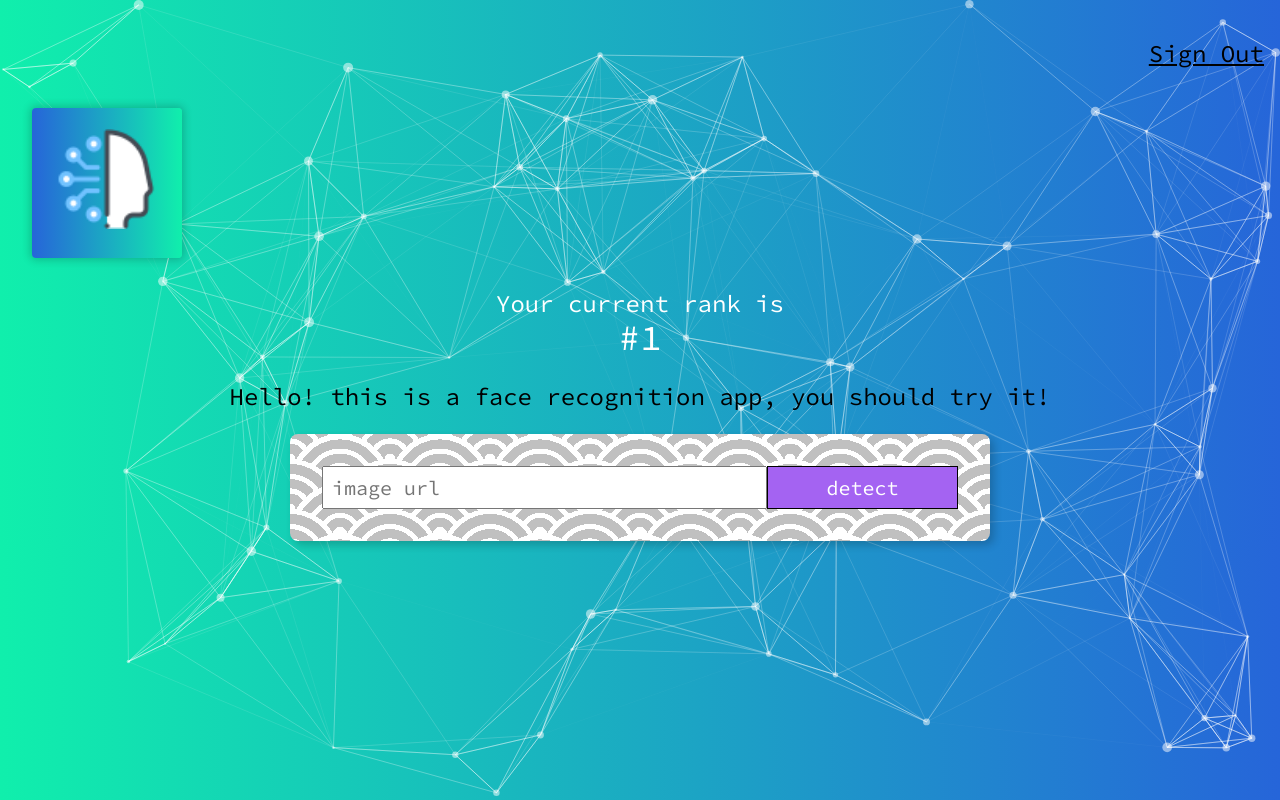
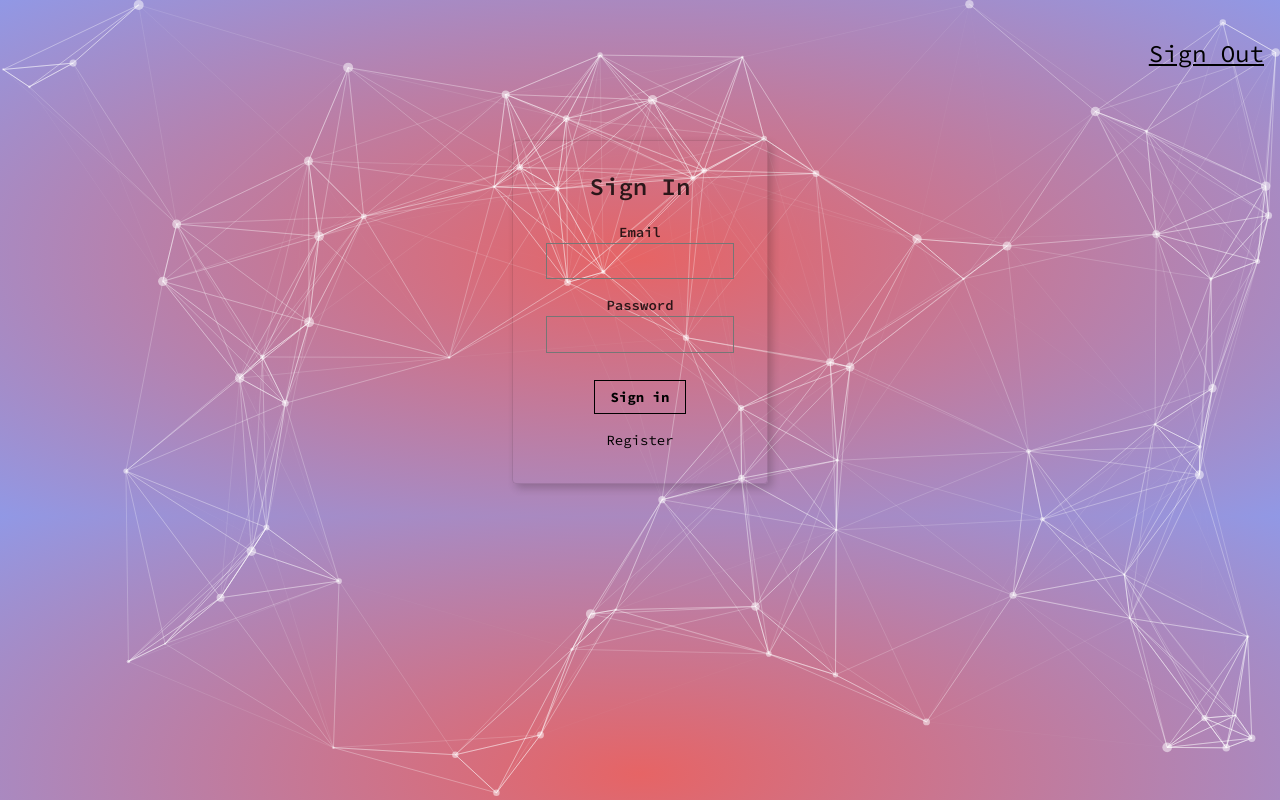
Before and after one commit to Sabmus/facerecognition, a React (Create React App) app: page / in a window 1280 px wide. Built offline with nearby package versions, Linux system fonts and the light colour scheme.

Commit message:
Working on routes

```diff
--- a/public/index.html
+++ b/public/index.html
@@ -24,7 +24,7 @@
       work correctly both with client-side routing and a non-root public URL.
       Learn how to configure a non-root public URL by running `npm run build`.
     -->
-    <title>React App</title>
+    <title>Face Recognition</title>
   </head>
   <body>
     <noscript>You need to enable JavaScript to run this app.</noscript>
--- a/src/App.js
+++ b/src/App.js
@@ -6,6 +6,7 @@
 import Rank from './components/rank/Rank';
 import ParticlesComponent from './components/particles/ParticlesComponent';
 import FaceRecognition from './components/prediction/FaceRecognition';
+import SignIn from './components/SignIn/SignIn';
 
 
 const USER_ID = 'sabmus';
@@ -23,8 +24,31 @@
     super();
     this.state = {
       input: "",
-      imageUrl: ""
+      imageUrl: "",
+      box: {},
+      route: "signedOut"
     }
+  }
+
+  boxFace = (results) => {
+    const regions = results.outputs[0].data.regions[0];
+    console.log(regions);
+    const image = document.querySelector("#inputImage");
+    const width = Number(image.width);
+    const height = Number(image.height);
+
+    return {
+      leftCol: width * regions.region_info.bounding_box.left_col,
+      topRow: height * regions.region_info.bounding_box.top_row,
+      rightCol: width - (width * regions.region_info.bounding_box.right_col),
+      bottomRow: height - (height * regions.region_info.bounding_box.bottom_row),
+      predictionValue: "value: " + regions.value
+    }
+  }
+
+  displayBoxFace = (calculatedBox) => {
+    console.log(calculatedBox);
+    this.setState({ box: calculatedBox });
   }
 
   onInputChange = (event) => {
@@ -33,7 +57,7 @@
   }
 
   onButtonSubmit = () => {
-    this.setState({ imageUrl: this.state.input })
+    this.setState({ imageUrl: this.state.input });
     console.log(this.state.imageUrl);
 
     const raw = JSON.stringify({
@@ -63,22 +87,33 @@
 
     fetch("https://api.clarifai.com/v2/models/" + MODEL_ID + "/versions/" + MODEL_VERSION_ID + "/outputs", requestOptions)
         .then(response => response.json())
-        .then(result => console.log(result.outputs[0].data.regions))
+        .then(result => this.displayBoxFace(this.boxFace(result)))
         .catch(error => console.log('error', error));
+  }
+
+  onRouteChange = (newRoute) => {
+    this.setState({ route: newRoute });
   }
 
   render () {
     return (
       <div className="App">
         <ParticlesComponent id="tsparticles" />
-        <Navigation />
+        <Navigation onRouteChange={ this.onRouteChange }/>
+
+        { this.state.route === "signedOut" ?
+            <SignIn onRouteChange={ this.onRouteChange }/> :
+            <>
               <Logo />
               <Rank />
               <ImageUrlInput
                 onInputChange={ this.onInputChange }
                 onButtonSubmit={ this.onButtonSubmit }
               />
-        <FaceRecognition image_url={ this.state.imageUrl }/>
+              <FaceRecognition image_url={ this.state.imageUrl } box={ this.state.box }/>
+            </>
+        }
+
       </div>
     );
   }
--- /dev/null
+++ b/src/components/SignIn/SignIn.js
@@ -0,0 +1,33 @@
+import React from "react";
+
+const SignIn = ({ onRouteChange }) => {
+    return (
+        <article className="br2 ba dark-gray b--black-10 mv4 w-100 w-50-m w-25-l mw5 center shadow-5">
+        <main className="pa4 black-80">
+            <div className="measure">
+                <fieldset id="sign_up" className="ba b--transparent ph0 mh0">
+                <legend className="f3 fw6 ph0 mh0">Sign In</legend>
+                <div className="mt3">
+                    <label className="db fw6 lh-copy f6" htmlFor="email-address">Email</label>
+                    <input className="pa2 input-reset ba bg-transparent hover-bg-black hover-white w-100" type="email" name="email-address"  id="email-address" />
+                </div>
+                <div className="mv3">
+                    <label className="db fw6 lh-copy f6" htmlFor="password">Password</label>
+                    <input className="b pa2 input-reset ba bg-transparent hover-bg-black hover-white w-100" type="password" name="password"  id="password" />
+                </div>
+                <label className="pa0 ma0 lh-copy f6 pointer"></label>
+                </fieldset>
+                <div className="">
+                <input onClick={() => onRouteChange("signedIn")} className="b ph3 pv2 input-reset ba b--black bg-transparent grow pointer f6 dib" type="submit" value="Sign in" />
+                </div>
+                <div className="lh-copy mt3">
+                <a href="#0" className="f6 link dim black db">Register</a>
+
+                </div>
+            </div>
+        </main>
+        </article>
+    );
+}
+
+export default SignIn;
--- a/src/components/navigation/Navigation.js
+++ b/src/components/navigation/Navigation.js
@@ -1,9 +1,9 @@
 import React from 'react';
 
-const Navigation = () => {
+const Navigation = ({ onRouteChange }) => {
     return (
         <nav style={{ display: 'flex', justifyContent: "flex-end" }}>
-            <p className='f3 link dim black underline pa3 pointer'>Sign Out</p>
+            <p onClick={() => onRouteChange("signedOut")} className='f3 link dim black underline pa3 pointer'>Sign Out</p>
         </nav>
     );
 }
--- /dev/null
+++ b/src/components/prediction/FaceRecognition.css
@@ -0,0 +1,16 @@
+.bounding-box {
+    position: absolute;
+    box-shadow: 0 0 0 3px yellow inset;
+    display: flex;
+    -ms-flex-wrap: wrap;
+    flex-wrap: wrap;
+    cursor: pointer;
+    padding-left: 5px;
+    padding-top: 2px;
+    color: yellow;
+    opacity: 0.8;
+}
+
+.bounding-box:hover {
+    opacity: 1;
+}
--- a/src/components/prediction/FaceRecognition.js
+++ b/src/components/prediction/FaceRecognition.js
@@ -1,10 +1,14 @@
 import React from "react";
+import './FaceRecognition.css'
 
-const FaceRecognition = ({ image_url }) => {
+const FaceRecognition = ({ image_url, box }) => {
     return (
         <div className="center ma">
             <div className="absolute mt2">
-                <img src={ image_url } alt="" width={"500px"} height={"auto"} />
+                <img src={ image_url } alt="" width={"500px"} height={"auto"} id={"inputImage"}/>
+                <div className="bounding-box" style={{ top: box.topRow, right: box.rightCol, bottom: box.bottomRow, left: box.leftCol }}>
+                    {box.predictionValue}
+                </div>
             </div>
         </div>
     );
--- a/src/index.css
+++ b/src/index.css
@@ -10,7 +10,8 @@
     sans-serif;
   -webkit-font-smoothing: antialiased;
   -moz-osx-font-smoothing: grayscale;
-  background: linear-gradient(to right, rgb(16, 239, 172), rgb(38, 101, 217));
+  /* background: linear-gradient(to right, rgb(16, 239, 172), rgb(38, 101, 217)); */
+  background: radial-gradient(#e66465, #9198e5);
 }
 
 code {
```
Lines whose indentation alone changed are shown as unchanged.
